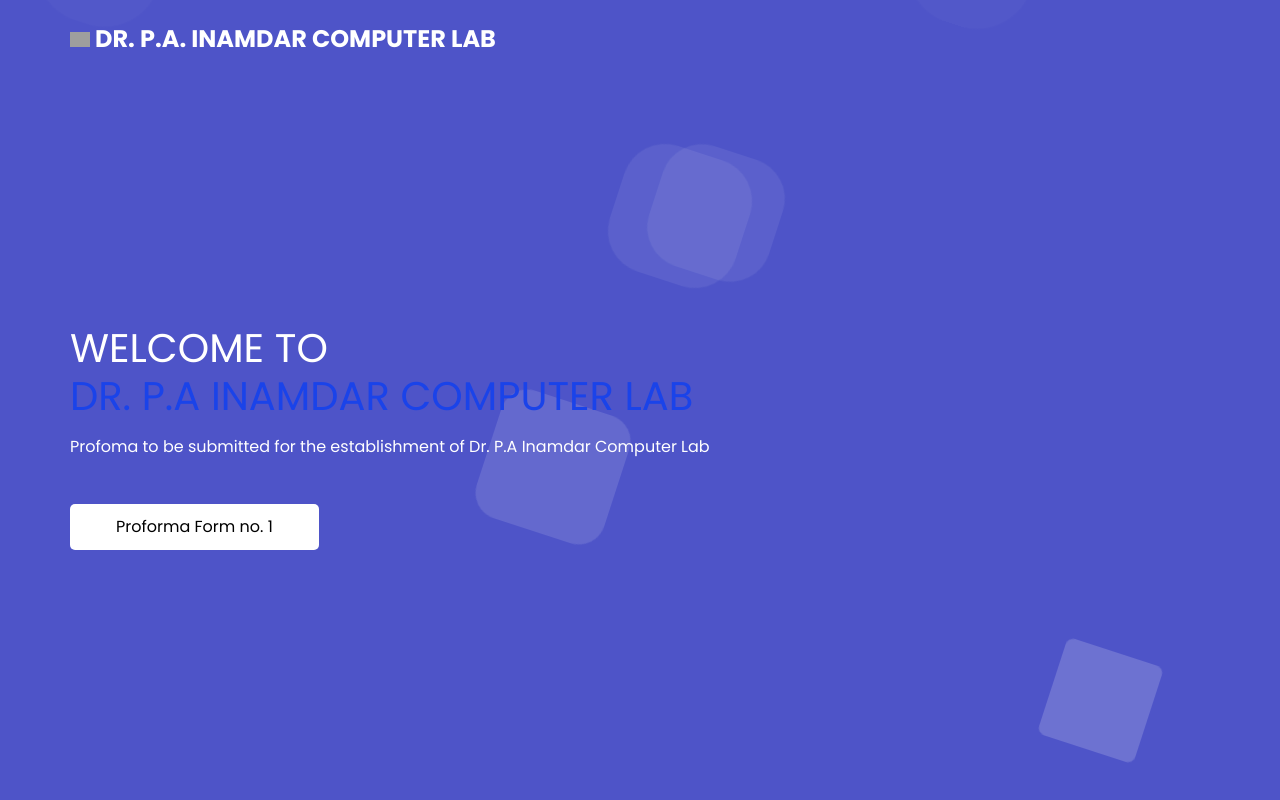
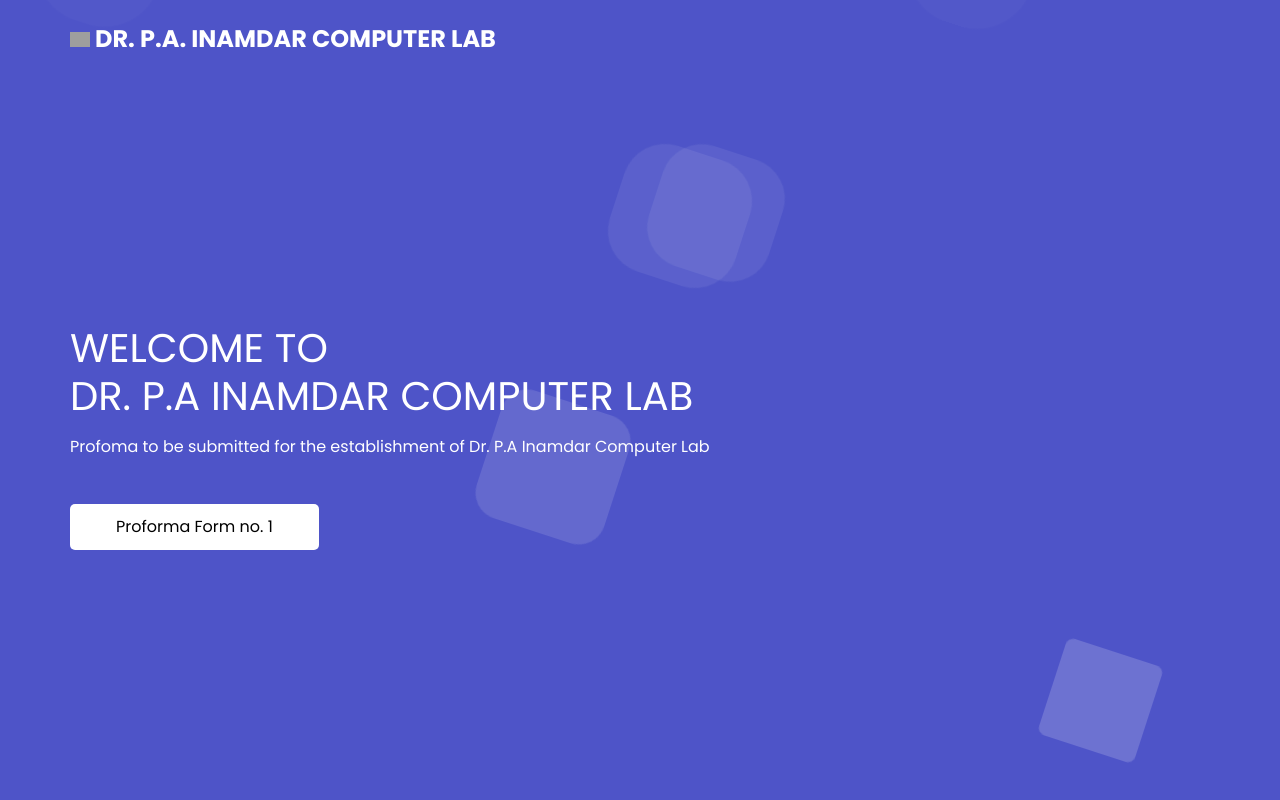
Before and after one commit to Saikishor164/ProFormaForm, a PHP site: page / in a window 1280 px wide. Run offline with PHP 8.4, Linux system fonts and the light colour scheme; some libraries are stand-ins or nearby versions; grey boxes are pictures that could not be loaded.

Commit message:
Update style.css

```diff
--- a/css/style.css
+++ b/css/style.css
@@ -153,7 +153,7 @@ a:focus {
 }
 
 .slider_section .detail-box h1 span {
-  color: #1a43e9;
+  color: #ffffff;
 }
 
 .slider_section .detail-box p {
```
